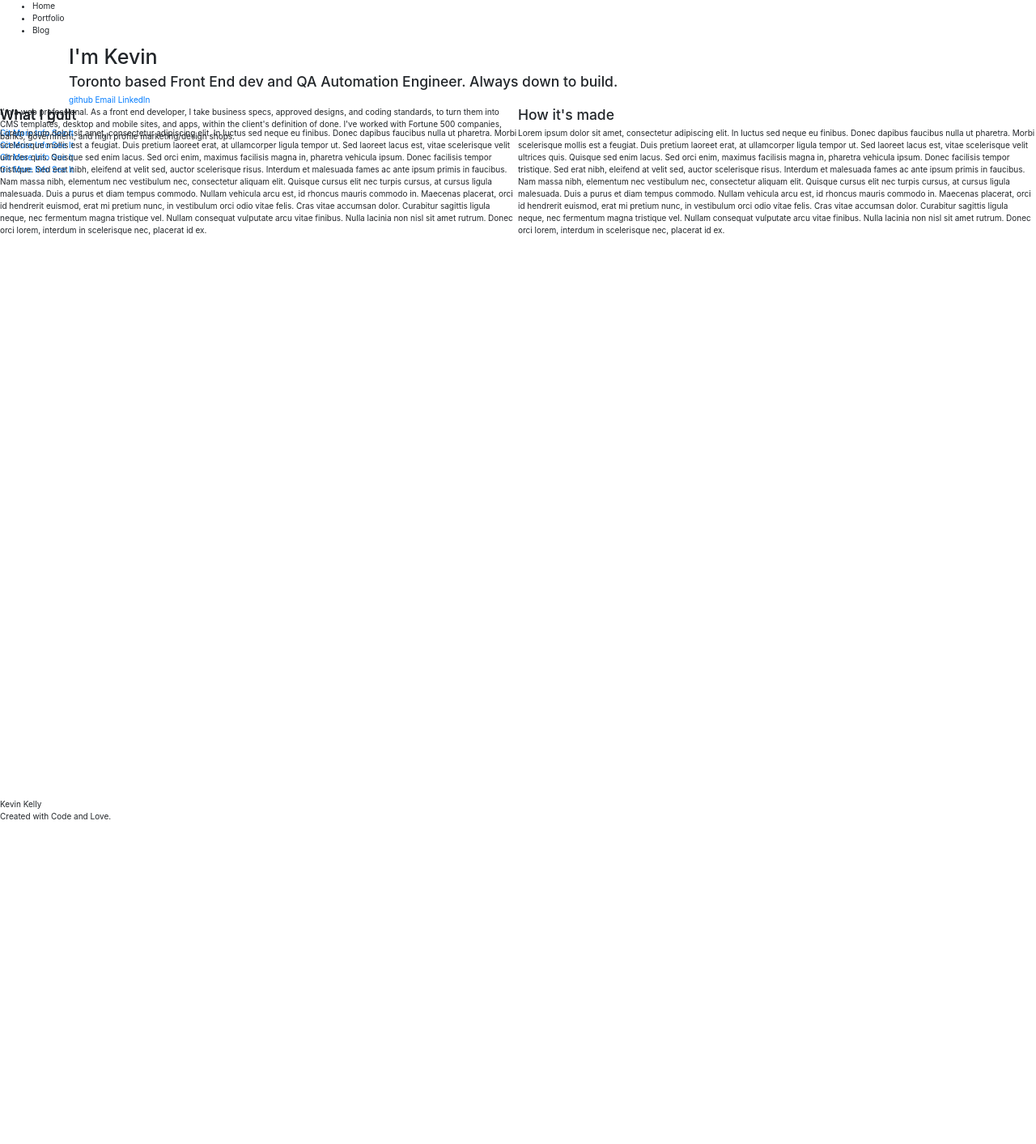
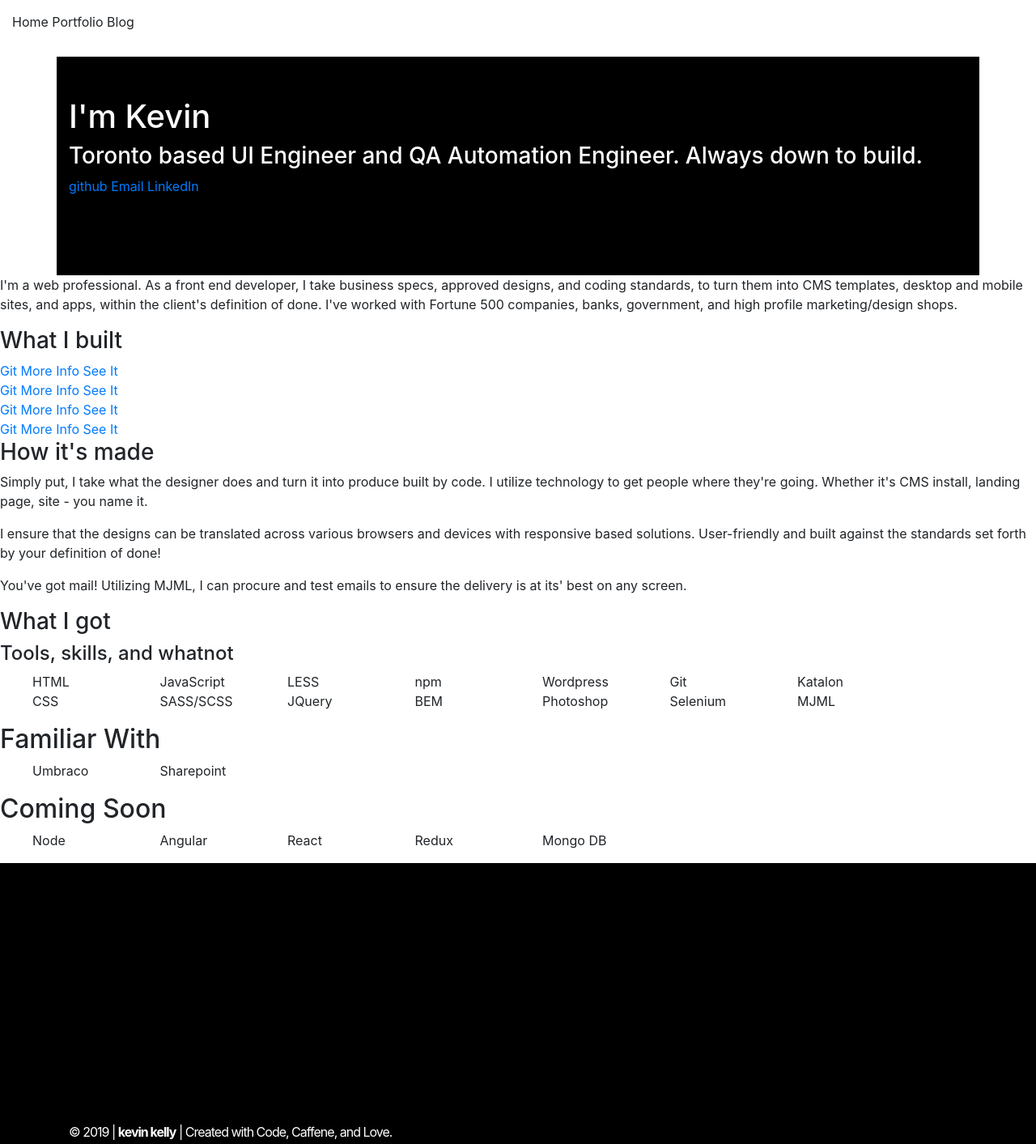
Before and after one commit to kellkevin/kellkevin15, a website: page public/index.html in a window 1280 px wide. Shown: the whole page at 81% size. Before the commit the page ends 1016 px from the top, so only its background shows below. Drawn offline with nearby package versions, Linux system fonts and the light colour scheme.

Commit message:
more content changes and layout grayed out

```diff
--- a/public/index.html
+++ b/public/index.html
@@ -3,19 +3,30 @@
 		<meta charset="UTF-8">
 		<meta name="viewport" content="width=device-width, initial-scale=1.0, maximum-scale=1.0, user-scalable=no">
 		<title>Kevin Kelly || FEWD - Front End Web Dev/Engineer</title>
-		<link rel="stylesheet" href="https://maxcdn.bootstrapcdn.com/bootstrap/3.3.6/css/bootstrap.min.css">
 		<link href="https://use.fontawesome.com/releases/v5.0.6/css/all.css" rel="stylesheet">
 		<link rel="stylesheet" href="css/main.css">
+		<!-- Might not need this. -->
 		<link rel="stylesheet" href="https://maxcdn.bootstrapcdn.com/bootstrap/4.0.0/css/bootstrap.min.css" integrity="sha384-Gn5384xqQ1aoWXA+058RXPxPg6fy4IWvTNh0E263XmFcJlSAwiGgFAW/dAiS6JXm" crossorigin="anonymous">
 <script src="https://maxcdn.bootstrapcdn.com/bootstrap/4.0.0/js/bootstrap.min.js" integrity="sha384-JZR6Spejh4U02d8jOt6vLEHfe/JQGiRRSQQxSfFWpi1MquVdAyjUar5+76PVCmYl" crossorigin="anonymous"></script>
 <style>
+	.qualifications ul {
+		-moz-column-count: 8;
+	    -moz-column-gap: 20px;
+	    -webkit-column-count: 8;
+	    -webkit-column-gap: 20px;
+	    column-count: 8;
+	    column-gap: 20px;
+	}
 
+	.qualifications ul li {
+		list-style: none;
+	}
 
 
 </style>
 
 <body>
-	<header id="header" class="">
+	<header class="site-header">
 		<nav>
 			<ul>
 				<li>Home</li>
@@ -27,10 +38,10 @@
 
 		</div>
 	</header><!-- /header -->
-	<section class="hero container">
-		<div>
+	<section class="hero container" style="background-color: black; color: white; height: 270px; padding-top: 50px;">
+		<div style="">
 			<h1>I'm Kevin</h1>
-			<h3>Toronto based Front End dev and QA Automation Engineer. Always down to build.</h3>
+			<h3>Toronto based UI Engineer and QA Automation Engineer. Always down to build.</h3>
 		</div>
 			<div class="contact">
 				<a href="">github</a>
@@ -46,8 +57,7 @@
 					I'm a web professional. As a front end developer, I take business specs,
 					approved designs, and coding standards, to turn them into CMS templates,
 					desktop and mobile sites, and apps, within the client's definition of done.
-					I've worked with Fortune 500 companies, banks, government, and high profile
-					marketing/design shops.
+					I've worked with Fortune 500 companies, banks, government, and high profile marketing/design shops.
 			</p>
 		</section>
 		<!-- -->
@@ -88,31 +98,62 @@
 		<section class="how-its-made">
 				<h3>How it's made</h3>
 			<p>
-					Lorem ipsum dolor sit amet, consectetur adipiscing elit. In luctus sed neque eu finibus. Donec dapibus faucibus nulla ut pharetra. Morbi scelerisque mollis est a feugiat. Duis pretium laoreet erat, at ullamcorper ligula tempor ut. Sed laoreet lacus est, vitae scelerisque velit ultrices quis. Quisque sed enim lacus. Sed orci enim, maximus facilisis magna in, pharetra vehicula ipsum. Donec facilisis tempor tristique.
-
-					Sed erat nibh, eleifend at velit sed, auctor scelerisque risus. Interdum et malesuada fames ac ante ipsum primis in faucibus. Nam massa nibh, elementum nec vestibulum nec, consectetur aliquam elit. Quisque cursus elit nec turpis cursus, at cursus ligula malesuada. Duis a purus et diam tempus commodo. Nullam vehicula arcu est, id rhoncus mauris commodo in. Maecenas placerat, orci id hendrerit euismod, erat mi pretium nunc, in vestibulum orci odio vitae felis. Cras vitae accumsan dolor. Curabitur sagittis ligula neque, nec fermentum magna tristique vel. Nullam consequat vulputate arcu vitae finibus. Nulla lacinia non nisl sit amet rutrum. Donec orci lorem, interdum in scelerisque nec, placerat id ex.
-
-
+				Simply put, I take what the designer does and turn it into produce built by code. I utilize technology to get people where they're going. Whether it's CMS install, landing page, site - you name it.
+			</p>
+			<p>
+				I ensure that the designs can be translated across various browsers and devices with responsive based solutions. User-friendly and built against the standards set forth by your definition of done!
+			</p>
+			<p>
+				You've got mail! Utilizing MJML, I can procure and test emails to ensure the delivery is at its' best on any screen.
 			</p>
 		</section>
 		<!-- -->
 		<!-- -->
 		<section class="qualifications">
-				<h3>What I got </h3>
-			<p>
-					Lorem ipsum dolor sit amet, consectetur adipiscing elit. In luctus sed neque eu finibus. Donec dapibus faucibus nulla ut pharetra. Morbi scelerisque mollis est a feugiat. Duis pretium laoreet erat, at ullamcorper ligula tempor ut. Sed laoreet lacus est, vitae scelerisque velit ultrices quis. Quisque sed enim lacus. Sed orci enim, maximus facilisis magna in, pharetra vehicula ipsum. Donec facilisis tempor tristique.
+			<h3>What I got </h3>
+			<h4>Tools, skills, and whatnot</h4>
+			<ul class="skills">
+				<li>HTML</li>
+				<li>CSS</li>
+				<li>JavaScript</li>
+				<li>SASS/SCSS</li>
+				<li>LESS</li>
+				<li>JQuery</li>
+				<li>npm</li>
+				<li>BEM</li>
+				<li>Wordpress</li>
+				<li>Photoshop</li>
+				<li>Git</li>
+				<li>Selenium</li>
+				<li>Katalon</li>
+				<li>MJML</li>
+			</ul>
+			<h2>Familiar With</h2>
+			<ul>
+				<li>Umbraco</li>
+				<li>Sharepoint</li>
+			</ul>
+			<h2>Coming Soon</h2>
+			<ul>
+				<li>Node</li>
+				<li>Angular</li>
+				<li>React</li>
+				<li>Redux</li>
+				<li>Mongo DB</li>
+			</ul>
 
-					Sed erat nibh, eleifend at velit sed, auctor scelerisque risus. Interdum et malesuada fames ac ante ipsum primis in faucibus. Nam massa nibh, elementum nec vestibulum nec, consectetur aliquam elit. Quisque cursus elit nec turpis cursus, at cursus ligula malesuada. Duis a purus et diam tempus commodo. Nullam vehicula arcu est, id rhoncus mauris commodo in. Maecenas placerat, orci id hendrerit euismod, erat mi pretium nunc, in vestibulum orci odio vitae felis. Cras vitae accumsan dolor. Curabitur sagittis ligula neque, nec fermentum magna tristique vel. Nullam consequat vulputate arcu vitae finibus. Nulla lacinia non nisl sit amet rutrum. Donec orci lorem, interdum in scelerisque nec, placerat id ex.
-
-
-			</p>
 		</section>
 		<!-- -->
 	</div>
 	</main>
-	<footer>
-		<div class="">Kevin Kelly</div>
-		<div>Created with Code and Love.</div>
+	<footer style="height: 400px; display: block; background-color: black; color: white; letter-spacing: -1px; ">
+		<div class="container">
+
+
+
+		</div>
+		<div class="container" style="position: relative; top:80%;">© 2019 | <strong>kevin kelly</strong> | Created with Code, Caffene, and Love.
+			</div>
 	</footer>
 </body>
 </html>
--- a/sass/layout/layout.scss
+++ b/sass/layout/layout.scss
@@ -18,7 +18,7 @@
     @media only screen and (min-device-width : 320px) and (max-device-width : 480px) {
     /* Styles */
 
-    .parent {
+    /* .parent {
     display: grid;
     grid-template-columns: repeat(1, 1fr);
     grid-template-rows: repeat(1, 1fr);
@@ -31,7 +31,7 @@
     /* .div5 { grid-area: 5 / 1 / 6 / 2; } */
     }
 
-    }
+    } */
 
     /* Smartphones (landscape) ----------- */
     @media only screen and (min-width : 321px) {
--- a/sass/main.scss
+++ b/sass/main.scss
@@ -2,4 +2,4 @@
 @import "base.scss";
 
 @import "layout/header.scss";
-@import "layout/layout.scss";
+/* @import "layout/layout.scss"; */
```
Also changed, not shown: public/css/main.css, 1 other file.
